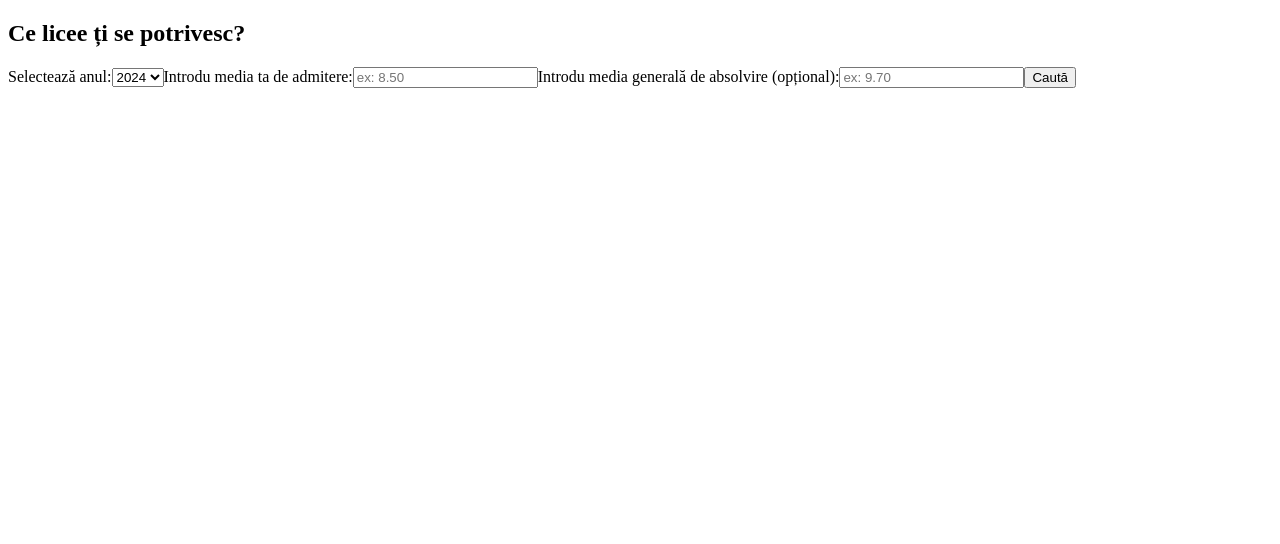
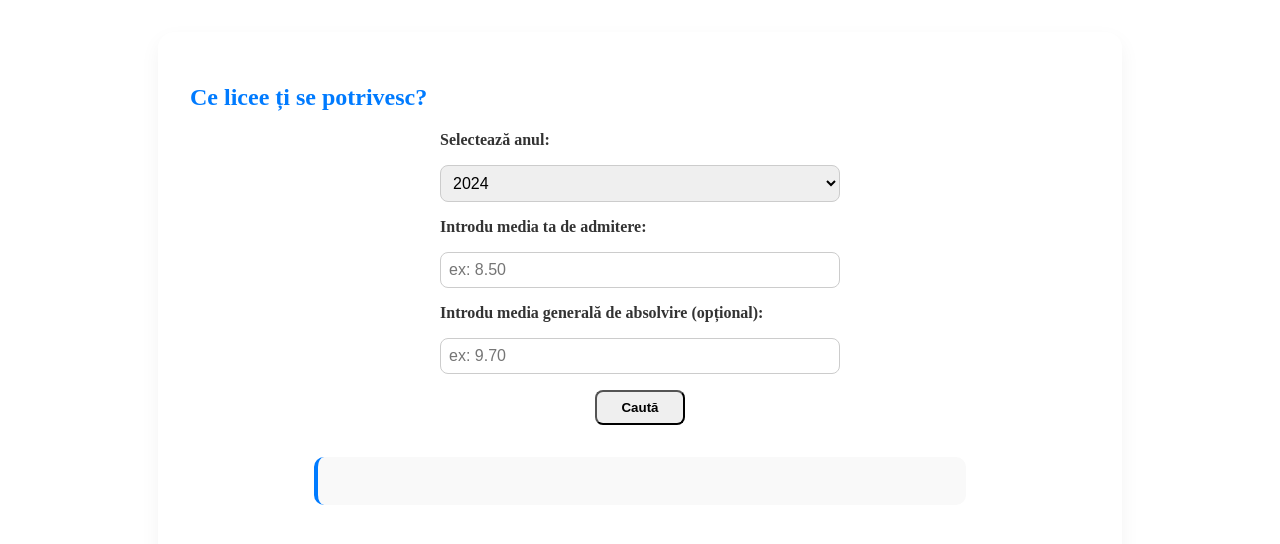
Before and after one commit to doriandamian/SimulareEvaluare, an Angular app: page /repartizare in a window 1280 px wide. Shown: the top 544 px of the page. Built offline with nearby package versions, Linux system fonts and the light colour scheme.

Commit message:
added styling

```diff
--- /dev/null
+++ b/src/app/repartizare-liceu/repartizare-form/repartizare-form.component.scss
@@ -0,0 +1,33 @@
+.form-container {
+  display: flex;
+  flex-direction: column;
+  gap: 1rem;
+  max-width: 400px;
+  margin: 0 auto;
+
+  label {
+    font-weight: 600;
+    color: #333;
+  }
+
+  .form-select,
+  .form-control {
+    padding: 0.5rem;
+    border-radius: 8px;
+    border: 1px solid #ccc;
+    font-size: 1rem;
+    transition: border-color 0.2s;
+
+    &:focus {
+      border-color: #007bff;
+      outline: none;
+    }
+  }
+
+  .btn {
+    align-self: center;
+    padding: 0.5rem 1.5rem;
+    font-weight: 600;
+    border-radius: 8px;
+  }
+}
--- a/src/app/repartizare-liceu/repartizare-form/repartizare-form.component.ts
+++ b/src/app/repartizare-liceu/repartizare-form/repartizare-form.component.ts
@@ -5,6 +5,7 @@ import { FormsModule } from '@angular/forms';
   selector: 'app-repartizare-form',
   templateUrl: './repartizare-form.component.html',
   imports: [FormsModule],
+  styleUrls: ['./repartizare-form.component.scss'],
   standalone: true,
 })
 export class RepartizareFormComponent {
--- a/src/app/repartizare-liceu/repartizare-liceu.component.scss
+++ b/src/app/repartizare-liceu/repartizare-liceu.component.scss
@@ -0,0 +1,13 @@
+.container {
+  background-color: #ffffff;
+  padding: 2rem;
+  border-radius: 16px;
+  box-shadow: 0 8px 20px rgba(0, 0, 0, 0.05);
+  max-width: 900px;
+  margin: 2rem auto;
+}
+
+h2 {
+  color: #007bff;
+  font-weight: 700;
+}
--- a/src/app/repartizare-liceu/repartizare-liceu.component.ts
+++ b/src/app/repartizare-liceu/repartizare-liceu.component.ts
@@ -9,6 +9,7 @@ import { CommonModule } from '@angular/common';
 @Component({
   selector: 'app-repartizare-liceu',
   templateUrl: './repartizare-liceu.component.html',
+  styleUrls: ['./repartizare-liceu.component.scss'],
   imports: [SugestiiLiceuComponent, StatisticsPanelComponent, RepartizareFormComponent, CommonModule],
   standalone: true,
 })
--- /dev/null
+++ b/src/app/repartizare-liceu/statistics-panel/statistics-panel.component.scss
@@ -0,0 +1,34 @@
+:host {
+  display: block;
+  margin-top: 2rem;
+  background-color: #f9f9f9;
+  border-left: 4px solid #007bff;
+  padding: 1.5rem;
+  border-radius: 10px;
+  max-width: 600px;
+  margin-left: auto;
+  margin-right: auto;
+
+  h5 {
+    color: #007bff;
+    margin-bottom: 1rem;
+  }
+
+  ul {
+    padding-left: 1.2rem;
+
+    li {
+      margin-bottom: 0.5rem;
+      font-size: 1rem;
+
+      b {
+        color: #444;
+      }
+    }
+  }
+
+  p {
+    font-style: italic;
+    color: #666;
+  }
+}
--- a/src/app/repartizare-liceu/statistics-panel/statistics-panel.component.ts
+++ b/src/app/repartizare-liceu/statistics-panel/statistics-panel.component.ts
@@ -5,6 +5,7 @@ import { Component, Input } from '@angular/core';
   selector: 'app-statistics-panel',
   templateUrl: './statistics-panel.component.html',
   standalone: true,
+  styleUrls: ['./statistics-panel.component.scss'],
   imports: [CommonModule],
 })
 export class StatisticsPanelComponent {
--- /dev/null
+++ b/src/app/repartizare-liceu/sugestii-liceu/sugestii-liceu.component.scss
@@ -0,0 +1,32 @@
+:host {
+  display: block;
+  max-width: 700px;
+  margin: 2rem auto;
+
+  h5 {
+    text-align: center;
+    color: #007bff;
+    margin-bottom: 1rem;
+  }
+
+  .card {
+    border: 1px solid #007bff;
+    border-radius: 12px;
+    box-shadow: 0 4px 12px rgba(0, 123, 255, 0.1);
+    background-color: #e9f5ff;
+    margin-bottom: 1rem;
+
+    .card-body {
+      padding: 1rem;
+
+      div {
+        margin-bottom: 0.5rem;
+      }
+
+      small {
+        color: #444;
+        font-style: italic;
+      }
+    }
+  }
+}
--- a/src/app/repartizare-liceu/sugestii-liceu/sugestii-liceu.component.ts
+++ b/src/app/repartizare-liceu/sugestii-liceu/sugestii-liceu.component.ts
@@ -6,6 +6,7 @@ import { CommonModule } from '@angular/common';
   selector: 'app-sugestii-liceu',
   templateUrl: './sugestii-liceu.component.html',
   standalone: true,
+  styleUrls: ['./sugestii-liceu.component.scss'],
   imports: [CommonModule],
 })
 export class SugestiiLiceuComponent {
```
Also changed, not shown: src/app/repartizare-liceu/repartizare-form/repartizare-form.component.css (deleted), src/app/repartizare-liceu/statistics-panel/statistics-panel.component.css (deleted), src/app/repartizare-liceu/sugestii-liceu/sugestii-liceu.component.css (deleted).
